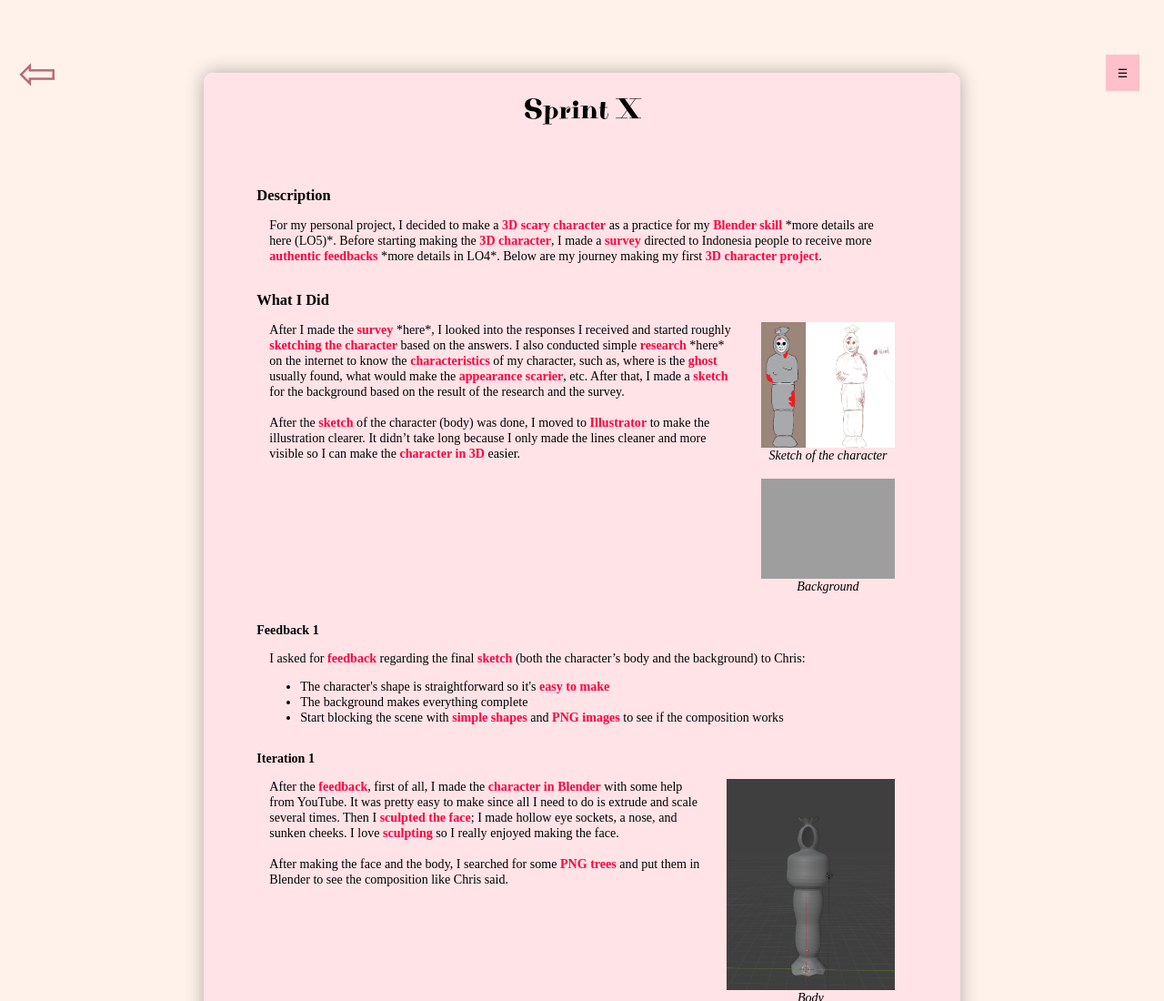
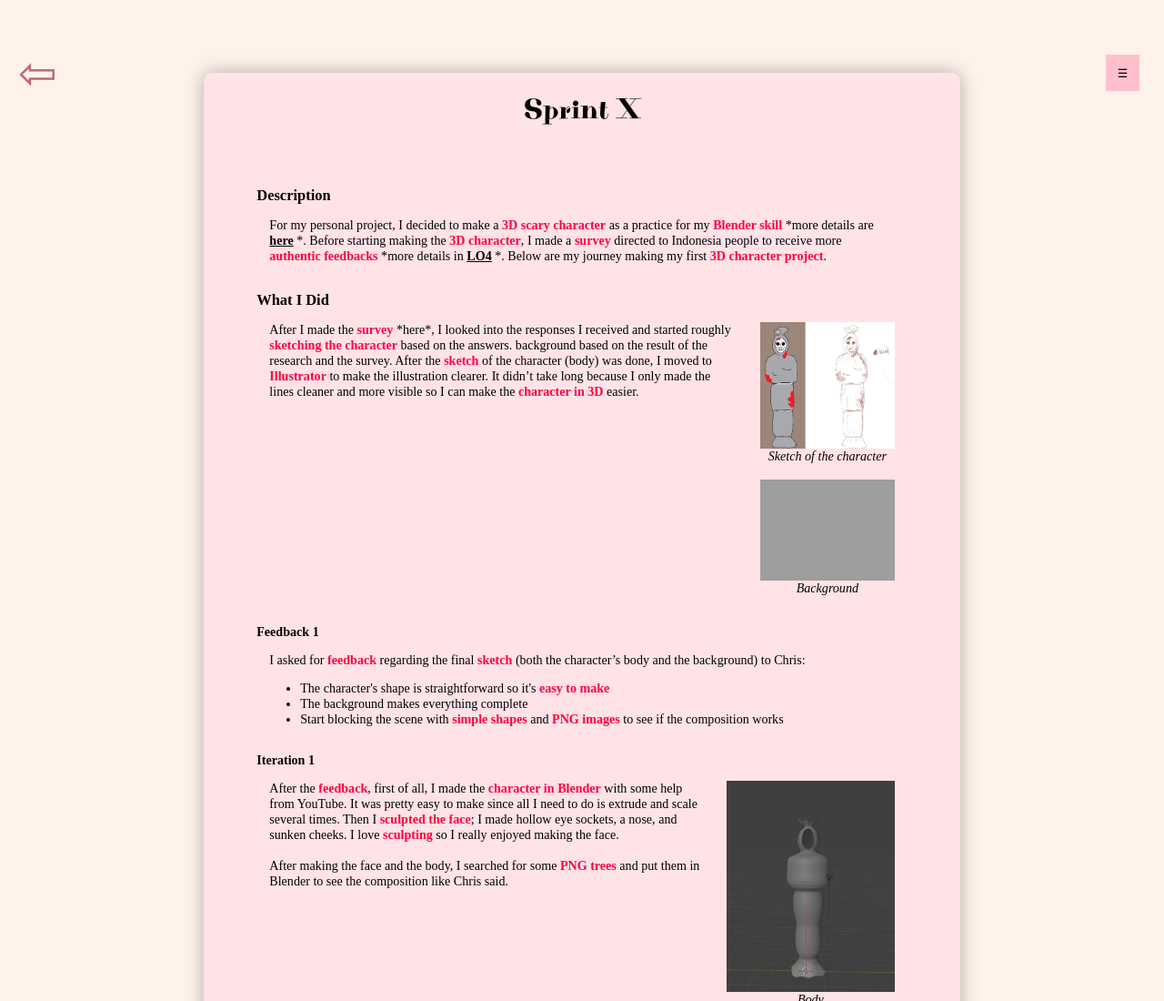
Before and after one commit to ddellicioso/MediaDes2, a plain HTML site: page LO3_SprintX.html in a window 1280 px wide. Shown: the top 1100 px of the page at 91% size. Drawn offline with Linux system fonts and the light colour scheme; grey boxes are pictures that could not be loaded.

Commit message:
fix the typo

```diff
--- a/LO3_SprintX.html
+++ b/LO3_SprintX.html
@@ -42,7 +42,7 @@
                 <section>
                     <h3>Description</h3>
                     <p>
-                        For my personal project, I decided to make a <span class="highlight">3D scary character</span> as a practice for my <span class="highlight">Blender skill</span> *more details are here (LO5)*. Before starting making the <span class="highlight">3D character</span>, I made a <span class="highlight">survey</span> directed to Indonesia people to receive more <span class="highlight">authentic feedbacks</span> *more details in LO4*. Below are my journey making my first <span class="highlight">3D character project</span>.
+                        For my personal project, I decided to make a <span class="highlight">3D scary character</span> as a practice for my <span class="highlight">Blender skill</span> *more details are <a href="LO5_CoreValues.html" target="_blank">here</a> *. Before starting making the <span class="highlight">3D character</span>, I made a <span class="highlight">survey</span> directed to Indonesia people to receive more <span class="highlight">authentic feedbacks</span> *more details in <a href="LO4_SprintXSurvey.html">LO4</a> *. Below are my journey making my first <span class="highlight">3D character project</span>.
                     </p>
 
                     <div class="did">
@@ -50,8 +50,8 @@
 
                         <div class="did_content">
                             <p>
-                                After I made the <span class="highlight">survey</span> *here*, I looked into the responses I received and started roughly <span class="highlight">sketching the character</span> based on the answers. I also conducted simple <span class="highlight">research</span> *here* on the internet to know the <span class="highlight">characteristics</span> of my character, such as, where is the <span class="highlight">ghost</span> usually found, what would make the <span class="highlight">appearance scarier</span>, etc. After that, I made a <span class="highlight">sketch</span> for the background based on the result of the research and the survey.
-                                <br><br>
+                                After I made the <span class="highlight">survey</span> *here*, I looked into the responses I received and started roughly <span class="highlight">sketching the character</span> based on the answers. background based on the result of the research and the survey.
+                                <!-- <br><br> I also conducted simple <span class="highlight">research</span> *here* on the internet to know the <span class="highlight">characteristics</span> of my character, such as, where is the <span class="highlight">ghost</span> usually found, what would make the <span class="highlight">appearance scarier</span>, etc. After that, I made a <span class="highlight">sketch</span> for the -->
                                 After the <span class="highlight">sketch</span> of the character (body) was done, I moved to <span class="highlight">Illustrator</span> to make the illustration clearer. It didn’t take long because I only made the lines cleaner and more visible so I can make the <span class="highlight">character in 3D</span> easier.
                             </p>
 
```
